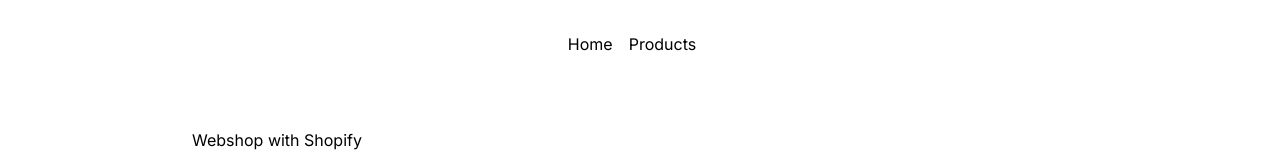
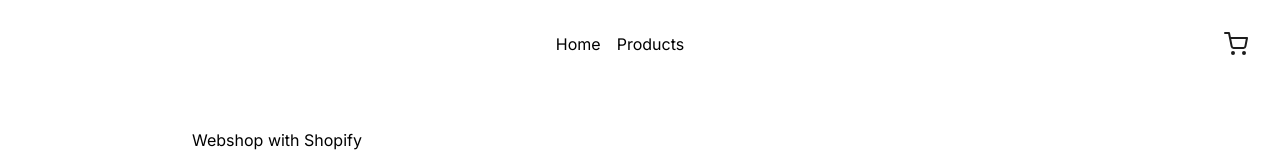
Before and after one commit to rnnyrk/shopify-tryout, a Next.js app: page / in a window 1280 px wide. Shown: the top 160 px of the page. Built offline with nearby package versions, Linux system fonts and the light colour scheme; no server answers.

Commit message:
Always render cart

```diff
--- a/src/components/modules/cart/MiniCart.tsx
+++ b/src/components/modules/cart/MiniCart.tsx
@@ -9,19 +9,17 @@ export const MiniCart = () => {
   const { getTotalQuantityInCart } = useStoreContext();
   const cartQuantity = getTotalQuantityInCart();
 
-  if (cartQuantity > 0) {
   return (
     <Link
       href="/cart"
       className="flex items-center relative"
     >
       <CartIcon />
+      {cartQuantity > 0 && (
         <div className="absolute flex items-center justify-center top-[-16px] right-[-16px] rounded-full w-[24px] h-[24px] text-white text-sm bg-cyan-700">
           {cartQuantity}
         </div>
+      )}
     </Link>
   );
-  }
-
-  return null;
 };
```
Lines whose indentation alone changed are shown as unchanged.
